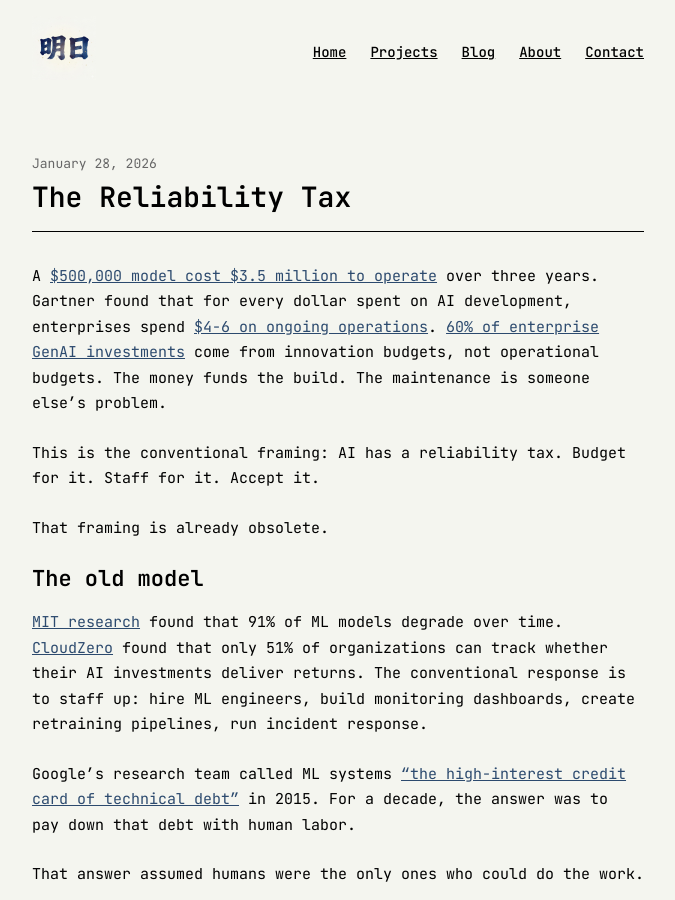
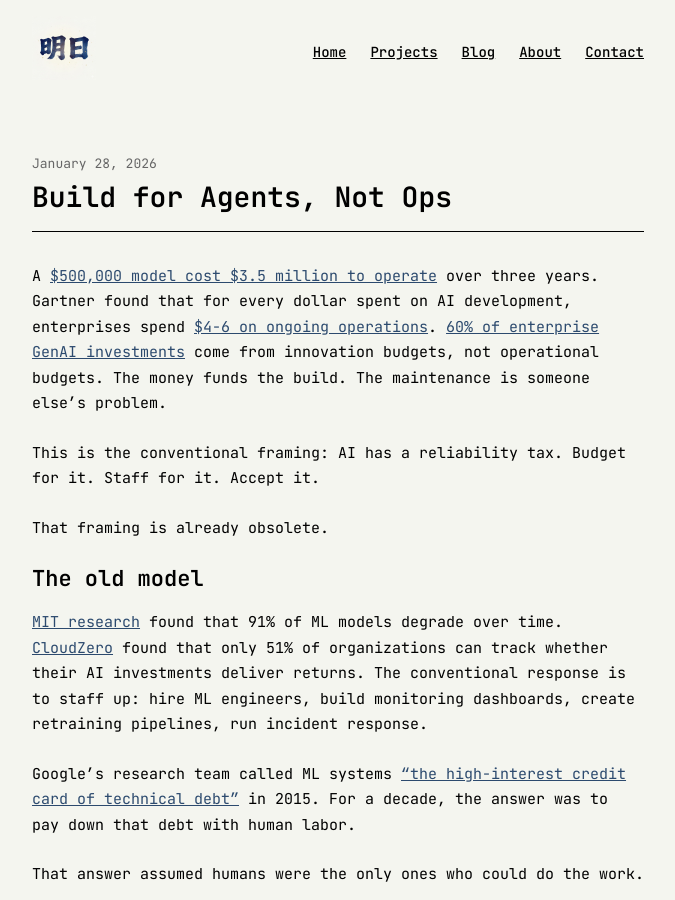
Before and after one commit to ashita-ai/ashita-ai.github.io, a Jekyll site: the page built from _posts/2026-01-28-build-for-agents-not-ops.md, in a window 1280 px wide and 900 px high. Shown: the whole window, without its empty margins (302-977 px from the left). Built offline with Jekyll 4.4.1, drawn with Linux system fonts in a browser that asks for light colours.

Commit message:
Rename post to Build for Agents, Not Ops
Revised thesis: the reliability tax framing is obsolete because
agents can now do ops work. Build systems that agents can maintain.

```diff
--- a/_posts/2026-01-28-the-reliability-tax.md
+++ b/_posts/2026-01-28-build-for-agents-not-ops.md
@@ -1,6 +1,6 @@
 ---
 layout: post
-title: "The Reliability Tax"
+title: "Build for Agents, Not Ops"
 date: 2026-01-28
 ---
 
```
